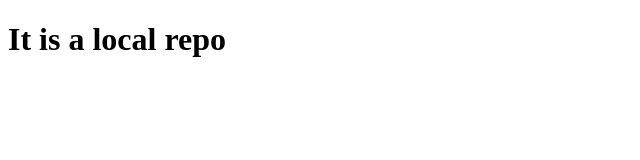
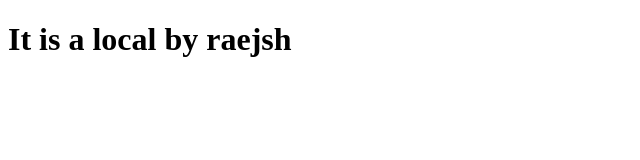
Before and after one commit to RAJESH-IPSEC/localrepo, a plain HTML site: page index.html in a window 1280 px wide. Shown: the whole page, without its empty margins (0-640 px from the left). Drawn offline with Linux system fonts and the light colour scheme.

Commit message:
show my name

```diff
--- a/index.html
+++ b/index.html
@@ -6,6 +6,6 @@
     <title>Document</title>
 </head>
 <body>
-    <h1>It is a local repo</h1>
+    <h1>It is a local  by raejsh</h1>
 </body>
 </html>
```
